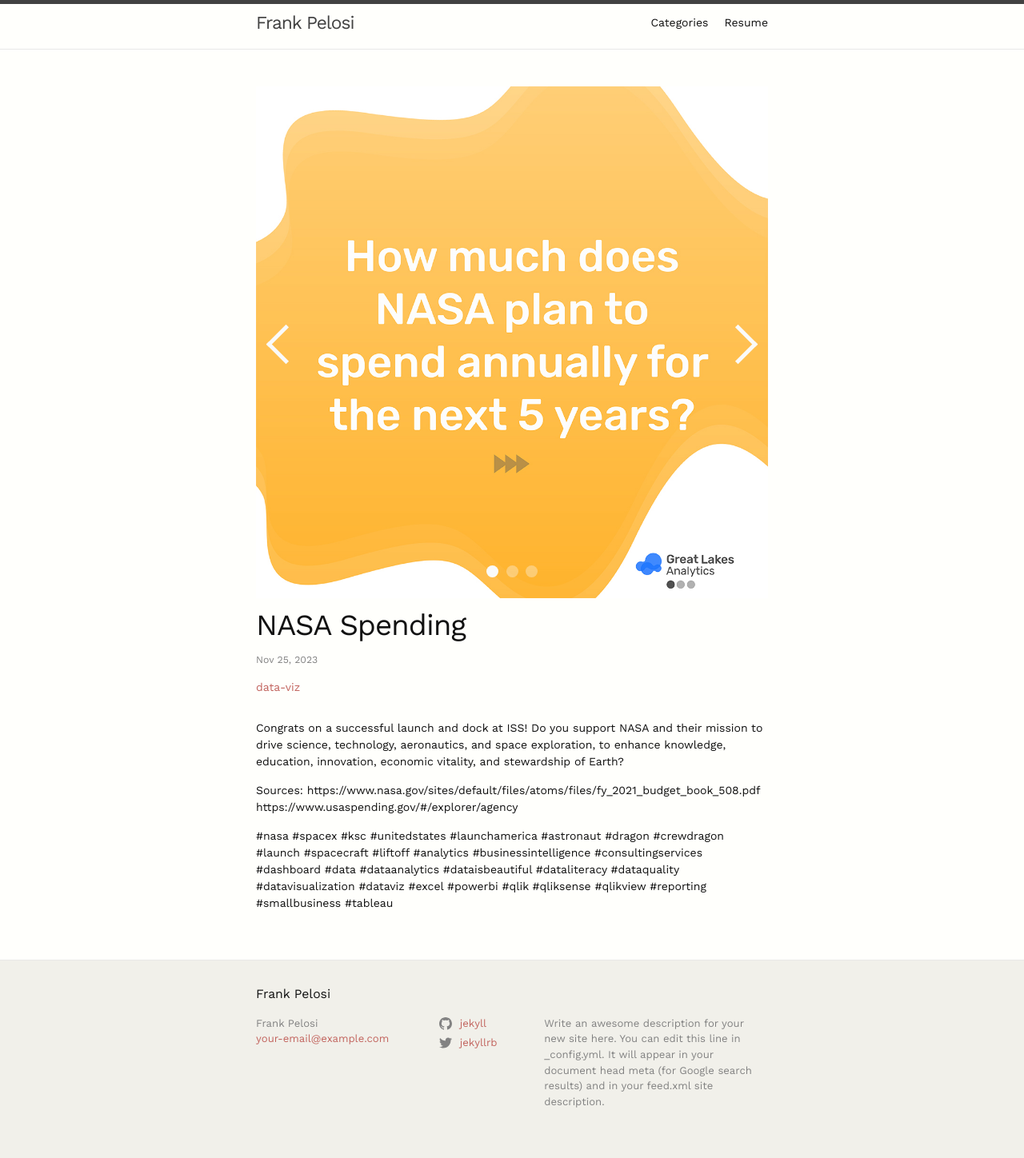
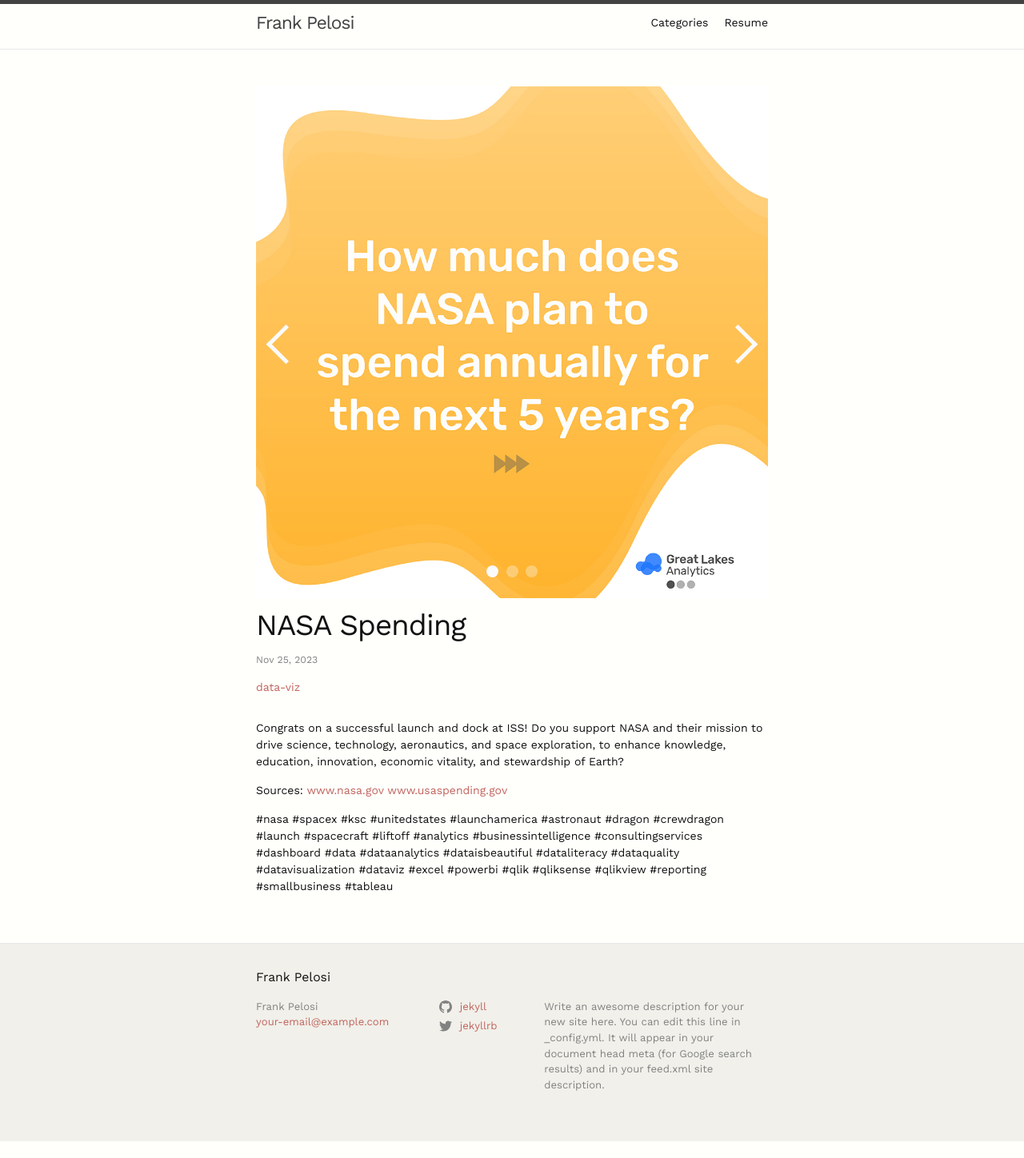
Before and after one commit to fpelosi/portfolio, a Jekyll site: the page built from _posts/2023-11-25-nasa-spending.md, in a window 1280 px wide. Shown: the whole page at 80% size. Built offline with Jekyll 4.4.1, drawn with Linux system fonts in a browser that asks for light colours; after the commit the page ends 1427 px from its top, so only the background shows below that; some of the changed lines change nothing that is shown.

Commit message:
Update links in NASA spending

```diff
--- a/_posts/2023-11-25-nasa-spending.md
+++ b/_posts/2023-11-25-nasa-spending.md
@@ -15,7 +15,7 @@
 Congrats on a successful launch and dock at ISS! Do you support NASA and their mission to drive science, technology, aeronautics, and space exploration, to enhance knowledge, education, innovation, economic vitality, and stewardship of Earth?
 
 Sources:
-https://www.nasa.gov/sites/default/files/atoms/files/fy_2021_budget_book_508.pdf
-https://www.usaspending.gov/#/explorer/agency
+[www.nasa.gov](https://www.nasa.gov/sites/default/files/atoms/files/fy_2021_budget_book_508.pdf){:target="_blank"}
+[www.usaspending.gov](https://www.usaspending.gov/#/explorer/agency){:target="_blank"}
 
 #nasa #spacex #ksc #unitedstates #launchamerica #astronaut #dragon #crewdragon #launch #spacecraft #liftoff #analytics #businessintelligence #consultingservices #dashboard #data #dataanalytics #dataisbeautiful #dataliteracy #dataquality #datavisualization #dataviz #excel #powerbi #qlik #qliksense #qlikview #reporting #smallbusiness #tableau
```
